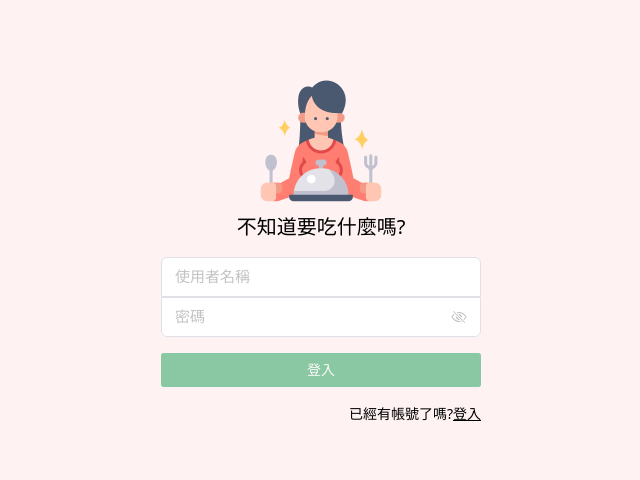
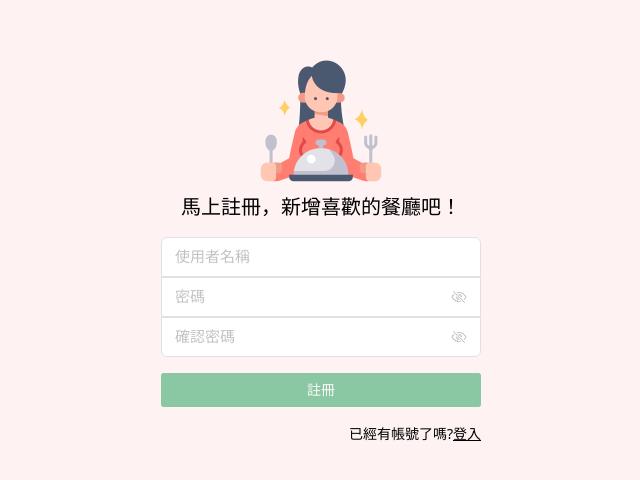
Before and after one commit to cookieopjax/WhatToWeEat, a Vue app in the folder Frontend_WhatToWeEat/: page /#/register in a window 1280 px wide. Shown: the part 110-590 px from the top of the page, without its empty margins (319-959 px from the left). Built offline with nearby package versions, Linux system fonts and the light colour scheme.

Commit message:
Set VueRouter

```diff
--- a/Frontend_WhatToWeEat/package.json
+++ b/Frontend_WhatToWeEat/package.json
@@ -8,7 +8,8 @@
     "preview": "vite preview"
   },
   "dependencies": {
-    "vue": "^3.2.25"
+    "vue": "^3.2.25",
+    "vue-router": "^4.0.16"
   },
   "devDependencies": {
     "@vitejs/plugin-vue": "^2.3.3",
--- a/Frontend_WhatToWeEat/src/App.vue
+++ b/Frontend_WhatToWeEat/src/App.vue
@@ -1,19 +1,12 @@
 <script setup>
 // This starter template is using Vue 3 <script setup> SFCs
 // Check out https://vuejs.org/api/sfc-script-setup.html#script-setup
-import LoginPage from './components/LoginPage.vue'
-import RegisterPage from './components/RegisterPage.vue';
-
-
-
 
 </script>
 
 <template>
-  <div class="h-screen bg-red-50">
-    <LoginPage/>
-  </div>
-
+  <!-- 頁面會在這裡載入 -->
+  <router-view></router-view>
 
 
 </template>
--- a/Frontend_WhatToWeEat/src/components/LoginPage.vue
+++ /dev/null
@@ -1,68 +0,0 @@
-<script setup>
-import { NButton, NInput} from 'naive-ui'
-import { reactive, ref } from 'vue'
-
-let isError = ref(false);
-
-let account = reactive({
-    userName : "",
-    password : ""
-});
-
-let isFocus= reactive([false, false]); //三個input框是否有被點擊過
-
-function submitHandler(){
-  console.log("---requset here---");
-}
-
-</script>
-
-<template>
-  <!--此div會覆蓋整個頁面，但不包含背景顏色-->
-  <div class="flex flex-col justify-center items-center  h-screen">
-    <img src="../assets/icon.png" alt="" class= "w-32 ">
-    <h1 class="text-xl mt-2 mb-4">
-      不知道要吃什麼嗎?
-    </h1>
-
-    <form class = "w-80 mb-20">
-      <n-input v-model:value="account.userName" @blur="isFocus[0] = true ;"
-      size="large" placeholder="使用者名稱" class="rounded-t-md rounded-b-none" />
-      <!-- 有被關注過且字串為空才顯示錯誤資訊 -->
-      <p class="errorMsg"  v-if="isFocus[0]&!account.userName"> 請填入此欄位 </p>
-
-
-      <n-input  v-model:value="account.password" @blur="isFocus[1] = true;"
-      v-on:keyup.enter="submitHandler"
-      type="password" show-password-on="click"
-      placeholder="密碼" size="large" class="rounded-t-none rounded-b-md"/>
-      <p class="errorMsg"  v-if="isFocus[1]&!account.password"> 請填入此欄位 </p>
-
-      <p class = "text-red-600 mt-2.5 " v-if="isError">帳密有誤，請重新輸入 !</p>
-
-      <!-- 檢索account中所有value，只要有一回傳false即diable此button -->
-      <n-button  @click="submitHandler"  :disabled="!account.userName||!account.password"
-      type="primary" class="my-4 p-0 bg-green-600 " >
-      <p class = "w-80">登入</p>
-      </n-button>
-
-      <div class="float-right">已經有帳號了嗎?<a class="underline" href="">登入</a></div>
-    </form>
-
-
-
-
-  </div>
-
-
-
-
-
-</template>
-
-<style scoped>
-  .errorMsg {
-    @apply text-xs text-red-600 mb-2;
-  }
-
-</style>
--- a/Frontend_WhatToWeEat/src/components/RegisterPage.vue
+++ /dev/null
@@ -1,69 +0,0 @@
-<script setup>
-
-  import { NButton, NInput} from 'naive-ui'
-  import { reactive, ref } from 'vue'
-
-  let isError = ref(false); //處理由後端回傳的錯誤(如:"已有此使用者名稱"等)
-
-  let account = reactive({
-    userName : "",
-    password : "",
-    confirmPassword : ""
-  });
-
-  let isFocus= reactive([false, false, false]); //三個input框是否有被點擊過
-
-  function submitHandler(){
-    console.log("---requset here---");
-  }
-
-
-</script>
-
-<template>
-  <!--此div會覆蓋整個頁面，但不包含背景顏色-->
-  <div class="flex flex-col justify-center items-center  h-screen">
-    <img src="../assets/icon.png" alt="" class= "w-32 ">
-    <h1 class="text-xl mt-2 mb-4">
-      馬上註冊，新增喜歡的餐廳吧！
-    </h1>
-
-    <form class = "w-80 mb-20">
-      <n-input v-model:value="account.userName" @blur="isFocus[0] = true ;"
-      size="large" placeholder="使用者名稱" class="rounded-t-md rounded-b-none" />
-      <!-- 有被關注過且字串為空才顯示錯誤資訊 -->
-      <p class="errorMsg"  v-if="isFocus[0]&!account.userName"> 請填入此欄位 </p>
-
-      <n-input  v-model:value="account.password" @blur="isFocus[1] = true;"
-      type="password" show-password-on="click"
-      placeholder="密碼" size="large" class="rounded-none"/>
-      <p class="errorMsg"  v-if="isFocus[1]&!account.password"> 請填入此欄位 </p>
-
-      <n-input  v-model:value="account.confirmPassword" @blur="isFocus[2] = true;"
-      v-on:keyup.enter="submitHandler"
-      type="password" show-password-on="click"
-      placeholder="確認密碼" size="large" class="rounded-t-none rounded-b-md"/>
-      <p class="errorMsg"  v-if="isFocus[2]&!account.confirmPassword"> 請填入此欄位 </p>
-
-      <p class = "text-red-600 mt-2.5 " v-if="isError">帳密有誤，請重新輸入 !</p>
-
-      <!-- 檢索account中所有value，只要有一回傳false即diable此button -->
-      <n-button  @click="submitHandler"  :disabled="Object.values(account).some(inforn => !inforn)"
-      type="primary" class="my-4 p-0 bg-green-600 " >
-      <p class = "w-80">註冊</p>
-      </n-button>
-
-      <div class="float-right">已經有帳號了嗎?<a class="underline" href="">登入</a></div>
-    </form>
-
-  </div>
-
-
-</template>
-
-<style scoped>
-  .errorMsg {
-    @apply text-xs text-red-600 mb-2;
-  }
-
-</style>
--- a/Frontend_WhatToWeEat/src/main.js
+++ b/Frontend_WhatToWeEat/src/main.js
@@ -1,13 +1,11 @@
 import { createApp } from 'vue'
+import router from './router';
 import App from './App.vue'
 import './index.css'
 
 
-
 const app = createApp(App)
 
-// const meta = document.createElement('meta')
-// meta.name = 'naive-ui-style'
-// document.head.appendChild(meta)
+app.use(router)
 
 app.mount('#app')
--- /dev/null
+++ b/Frontend_WhatToWeEat/src/pages/Login.vue
@@ -0,0 +1,65 @@
+<script setup>
+import { NButton, NInput} from 'naive-ui'
+import { reactive, ref } from 'vue'
+
+let isError = ref(false);
+
+let account = reactive({
+    userName : "",
+    password : ""
+});
+
+let isFocus= reactive([false, false]); //三個input框是否有被點擊過
+
+function submitHandler(){
+  console.log("---request here---");
+}
+
+</script>
+
+<template>
+  <div class="h-screen bg-red-50">
+    <div class="flex flex-col justify-center items-center  h-screen">
+      <img src="../assets/icon.png" alt="" class= "w-32 ">
+      <h1 class="text-xl mt-2 mb-4">
+        不知道要吃什麼嗎?
+      </h1>
+
+      <form class = "w-80 mb-20">
+        <n-input v-model:value="account.userName" @blur="isFocus[0] = true ;"
+        size="large" placeholder="使用者名稱" class="rounded-t-md rounded-b-none" />
+        <!-- 有被關注過且字串為空才顯示錯誤資訊 -->
+        <p class="errorMsg"  v-if="isFocus[0]&!account.userName"> 請填入此欄位 </p>
+
+
+        <n-input  v-model:value="account.password" @blur="isFocus[1] = true;"
+        v-on:keyup.enter="submitHandler"
+        type="password" show-password-on="click"
+        placeholder="密碼" size="large" class="rounded-t-none rounded-b-md"/>
+        <p class="errorMsg"  v-if="isFocus[1]&!account.password"> 請填入此欄位 </p>
+
+        <p class = "text-red-600 mt-2.5 " v-if="isError">帳密有誤，請重新輸入 !</p>
+
+        <!-- 檢索account中所有value，只要有一回傳false即disable此button -->
+        <n-button  @click="submitHandler"  :disabled="!account.userName||!account.password"
+        type="primary" class="my-4 p-0 bg-green-600 " >
+        <p class = "w-80">登入</p>
+        </n-button>
+
+        <div class="float-right">還沒有帳號嗎?<a class="underline" href="">註冊</a></div>
+      </form>
+    </div>
+  </div>
+
+
+
+
+
+</template>
+
+<style scoped>
+  .errorMsg {
+    @apply text-xs text-red-600 mb-2;
+  }
+
+</style>
--- /dev/null
+++ b/Frontend_WhatToWeEat/src/pages/Register.vue
@@ -0,0 +1,70 @@
+<script setup>
+
+  import { NButton, NInput} from 'naive-ui'
+  import { reactive, ref } from 'vue'
+
+  let isError = ref(false); //處理由後端回傳的錯誤(如:"已有此使用者名稱"等)
+
+  let account = reactive({
+    userName : "",
+    password : "",
+    confirmPassword : ""
+  });
+
+  let isFocus= reactive([false, false, false]); //三個input框是否有被點擊過
+
+  function submitHandler(){
+    console.log("---request here---");
+  }
+
+
+</script>
+
+<template>
+  <div class="h-screen bg-red-50">
+    <div class="flex flex-col justify-center items-center  h-screen">
+      <img src="../assets/icon.png" alt="" class= "w-32 ">
+      <h1 class="text-xl mt-2 mb-4">
+        馬上註冊，新增喜歡的餐廳吧！
+      </h1>
+
+      <form class = "w-80 mb-20">
+        <n-input v-model:value="account.userName" @blur="isFocus[0] = true ;"
+        size="large" placeholder="使用者名稱" class="rounded-t-md rounded-b-none" />
+        <!-- 有被關注過且字串為空才顯示錯誤資訊 -->
+        <p class="errorMsg"  v-if="isFocus[0]&!account.userName"> 請填入此欄位 </p>
+
+        <n-input  v-model:value="account.password" @blur="isFocus[1] = true;"
+        type="password" show-password-on="click"
+        placeholder="密碼" size="large" class="rounded-none"/>
+        <p class="errorMsg"  v-if="isFocus[1]&!account.password"> 請填入此欄位 </p>
+
+        <n-input  v-model:value="account.confirmPassword" @blur="isFocus[2] = true;"
+        v-on:keyup.enter="submitHandler"
+        type="password" show-password-on="click"
+        placeholder="確認密碼" size="large" class="rounded-t-none rounded-b-md"/>
+        <p class="errorMsg"  v-if="isFocus[2]&!account.confirmPassword"> 請填入此欄位 </p>
+
+        <p class = "text-red-600 mt-2.5 " v-if="isError">帳密有誤，請重新輸入 !</p>
+
+        <!-- 檢索account中所有value，只要有一回傳false即disable此button -->
+        <n-button  @click="submitHandler"  :disabled="Object.values(account).some(inform => !inform)"
+        type="primary" class="my-4 p-0 bg-green-600 " >
+        <p class = "w-80">註冊</p>
+        </n-button>
+
+        <div class="float-right">已經有帳號了嗎?<a class="underline" href="">登入</a></div>
+      </form>
+    </div>
+  </div>
+
+
+
+</template>
+
+<style scoped>
+  .errorMsg {
+    @apply text-xs text-red-600 mb-2;
+  }
+
+</style>
--- /dev/null
+++ b/Frontend_WhatToWeEat/src/router/index.js
@@ -0,0 +1,17 @@
+import { createRouter, createWebHashHistory } from 'vue-router'
+import Login from '../pages/Login.vue'
+import Register from '../pages/Register.vue'
+
+const routes = [
+  {path:'/', component: Login},
+  { path: '/login', component: Login },
+  { path: '/register', component: Register },
+]
+
+const router = createRouter({
+  // 4. Provide the history implementation to use. We are using the hash history for simplicity here.
+  history: createWebHashHistory(),
+  routes, // short for `routes: routes`
+})
+
+export default router;
```
Also changed, not shown: 2 other files (tests, documents, lock files or other folders).
